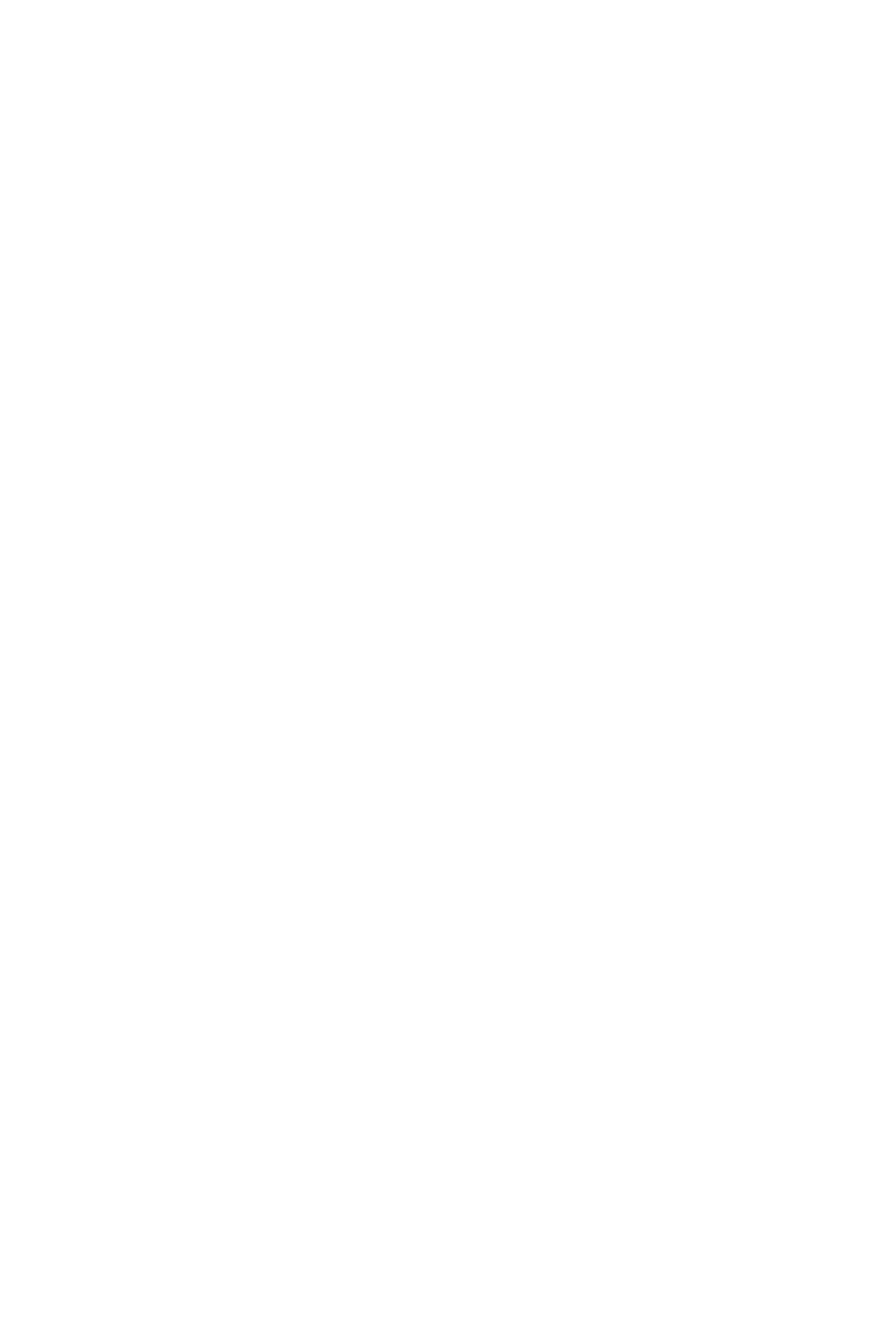
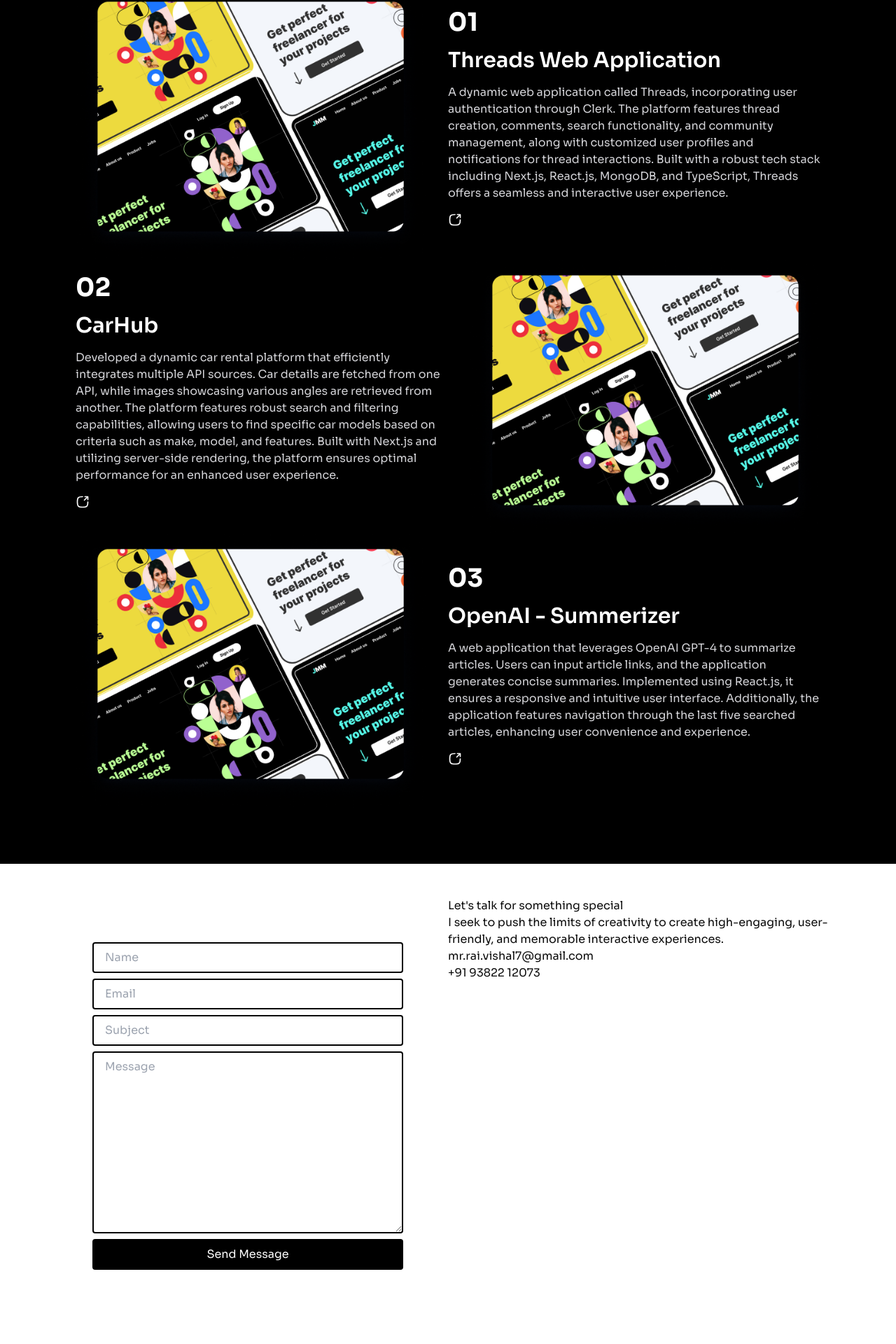
Before and after one commit to eviltwin7648/portfolio, a Next.js app: page / in a window 1280 px wide. Shown: the part 2961-4881 px from the top of the page at 70% size. Before the commit the page ends 2862 px from the top, so only its background shows below. Built offline with nearby package versions, Linux system fonts and the light colour scheme.

Commit message:
touchups pending

```diff
--- a/app/globals.css
+++ b/app/globals.css
@@ -79,3 +79,7 @@
   -webkit-text-stroke-width: 3;
   -webkit-text-stroke-color: var(--Primary-Black, #000);
 }
+
+input,textarea{
+  @apply border-black  border-2 rounded-sm px-4 py-2 focus:outline-none;
+}
--- a/app/page.tsx
+++ b/app/page.tsx
@@ -6,7 +6,7 @@
 import MySkills from "@/components/MySkills";
 import Navbar from "@/components/Navbar";
 import Projects from "@/components/Projects";
-import Testomonials from "@/components/Testomonials";
+
 
 export default function Home() {
   return (
@@ -23,13 +23,17 @@
         <MyExperience />
       </section>
       <section id="about" className="mx-12 my-10 px-5 py-2">
+        <About />
+      </section>
+      <section id="projects" className="bg-black text-white">
+        <Projects />
+      </section>
 
-      <About />
+      <section id="contact" className="mx-12 my-10 px-5 py-2">
+      <Contact />
+
       </section>
-      <Projects />
-      <Testomonials />
-      <Contact />
-      <Footer />
+      <Footer  />
     </main>
   );
 }
--- a/components/Contact.tsx
+++ b/components/Contact.tsx
@@ -1,9 +1,38 @@
-import React from 'react'
+import React from "react";
 
 const Contact = () => {
   return (
-    <div>Contact</div>
-  )
-}
+    <div className="flex">
+      <div className="w-1/2 p-16">
+        <form action="" className="flex gap-2 flex-col">
+          <input type="text" placeholder="Name" className="focus:outline-none" />
+          <input type="email" placeholder="Email" className="" />
+          <input type="text" placeholder="Subject" className="" />
+          <textarea
+            name=""
+            id=""
+            cols={30}
+            rows={10}
+            placeholder="Message"
+            className="w-full"
+          ></textarea>
+          <input type="submit" value="Send Message" className="w-full bg-black text-white"/>
+        </form>
+      </div>
+      <div className="w-1/2">
+        <h3>Let's talk for something special</h3>
+        <p>
+          I seek to push the limits of creativity to create high-engaging,
+          user-friendly, and memorable interactive experiences.
+        </p>
+        <p>mr.rai.vishal7@gmail.com
+          <br />
+          +91 93822 12073
+        </p>
 
-export default Contact
+      </div>
+    </div>
+  );
+};
+
+export default Contact;
--- a/components/Footer.tsx
+++ b/components/Footer.tsx
@@ -1,9 +1,16 @@
-import React from 'react'
+import React from "react";
 
 const Footer = () => {
   return (
-    <div>Footer</div>
-  )
-}
+    <div className="bg-black text-white">
+      <div className="flex justify-between p-3">
+        <div>
+          <p>© 2021 Vishal Rai</p>
+        </div>
 
-export default Footer
+      </div>
+    </div>
+  );
+};
+
+export default Footer;
--- a/components/Projects.tsx
+++ b/components/Projects.tsx
@@ -1,9 +1,44 @@
-import React from 'react'
+import { projects } from "@/constants";
+import Image from "next/image";
+import React from "react";
 
 const Projects = () => {
   return (
-    <div>Projects</div>
-  )
-}
+    <div className="mx-12  px-5  py-20">
+      <h1 className="text-3xl text-center my-5 mb-10 ">
+        My <span className="font-bold">Projects</span>
+      </h1>
+      {projects.map((project) => (
+        <div key={project.title} className="flex  px-10 ">
+          <div className={`w-1/2 flex ${project.number % 2 ?'justify-start':'justify-end'} `}>
+            <Image
+              src={project.Image}
+              alt="project_image"
+              width={500}
+              height={500}
+            />
+          </div>
+          <div
+            className={`w-1/2 flex flex-col justify-center ${
+              project.number % 2 ? "order-1" : "-order-1"
+            }`}
+          >
+            <h3 className="text-4xl font-bold">0{project.number}</h3>
+            <h3 className="text-3xl font-semibold my-4">{project.title}</h3>
+            <p className="text-zinc-300">{project.description}</p>
+            <a className="my-4" href={project.url}>
+              <Image
+                src="/external-link.svg"
+                alt="link"
+                width={20}
+                height={20}
+              />
+            </a>
+          </div>
+        </div>
+      ))}
+    </div>
+  );
+};
 
-export default Projects
+export default Projects;
--- a/components/Testomonials.tsx
+++ /dev/null
@@ -1,9 +0,0 @@
-import React from 'react'
-
-const Testomonials = () => {
-  return (
-    <div>Testomonials</div>
-  )
-}
-
-export default Testomonials
--- a/constants/index.ts
+++ b/constants/index.ts
@@ -54,7 +54,34 @@
     title: "FullStack Developer Intern",
     company: "TicketSphere",
     date: "July 2024 - September 2024",
-    description: "As a Frontend developer, I’ve crafted responsive websites using HTML, CSS, and JavaScript. I’ve also played a crucial role in assisting startup clients as they establish their online presence. My responsibilities extended to managing and maintaining WordPress websites, where I improved performance by optimizing load times. Additionally, I acted as a liaison between clients and technical teams, ensuring effective communication and successful project outcomes.",
+    description:
+      "As a Frontend developer, I’ve crafted responsive websites using HTML, CSS, and JavaScript. I’ve also played a crucial role in assisting startup clients as they establish their online presence. My responsibilities extended to managing and maintaining WordPress websites, where I improved performance by optimizing load times. Additionally, I acted as a liaison between clients and technical teams, ensuring effective communication and successful project outcomes.",
     logo: "/tocketsphere.png",
   },
 ];
+
+export const projects = [
+  {
+    number: 1,
+    title: "Threads Web Application",
+    description:
+      "A dynamic web application called Threads, incorporating user authentication through Clerk. The platform features thread creation, comments, search functionality, and community management, along with customized user profiles and notifications for thread interactions. Built with a robust tech stack including Next.js, React.js, MongoDB, and TypeScript, Threads offers a seamless and interactive user experience.",
+    url: "https://threads-chi-tawny.vercel.app/",
+    Image: "/dummy.png",
+  },
+  {
+    number: 2,
+    title: "CarHub",
+    description:
+      "Developed a dynamic car rental platform that efficiently integrates multiple API sources. Car details are fetched from one API, while images showcasing various angles are retrieved from another. The platform features robust search and filtering capabilities, allowing users to find specific car models based on criteria such as make, model, and features. Built with Next.js and utilizing server-side rendering, the platform ensures optimal performance for an enhanced user experience.",
+    url: "https://car-showcase-app-gray.vercel.app/",
+    Image: "/dummy.png",
+  },
+  {
+    number: 3,
+    title: "OpenAI - Summerizer",
+    description:"A web application that leverages OpenAI GPT-4 to summarize articles. Users can input article links, and the application generates concise summaries. Implemented using React.js, it ensures a responsive and intuitive user interface. Additionally, the application features navigation through the last five searched articles, enhancing user convenience and experience.",
+    url: "hhttps://openai-summerizer.vercel.app/",
+    Image: "/dummy.png",
+  },
+];
```
Also changed, not shown: public/dummy.png (added), public/external-link.svg (added).
